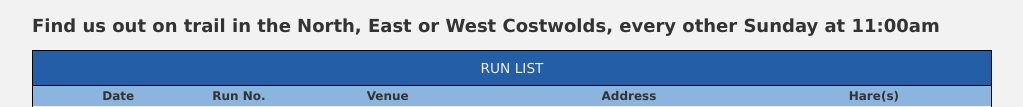
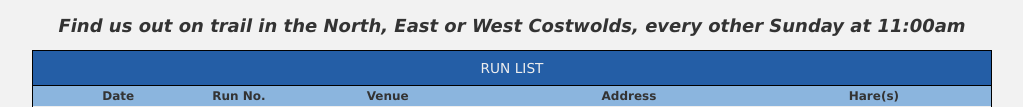
Before and after one commit to newch3/newch3.github.io, a plain HTML site: page index.html in a window 1280 px wide. Shown: the part 250-357 px from the top of the page, without its empty margins (128-1151 px from the left). Drawn offline with Linux system fonts and the light colour scheme.

Commit message:
CSS tweaking

```diff
--- a/css/base.css
+++ b/css/base.css
@@ -1,4 +1,5 @@
 body { background-color: #f2f2f2; color: #333; font: 12px/18px "Lucida Grande", "Lucida Sans Unicode", Helvetica, Arial, Verdana, sans-serif; margin: 0 auto; width: 960px; }
+h2 { font-style: italic; text-align: center; }
 table { width:100%; border:1px solid #000; border-collapse:collapse; border-spacing:0; }
 table caption { margin:0; padding:8px 20px; background-color: #245ea6; color: #eee; text-align:center; border:1px solid #000; border-bottom:none; font-size:1.1428em; }
 table thead tr { background-color: #8bb5de; font-style: bold; }
```
Also changed, not shown: images/header.png.
